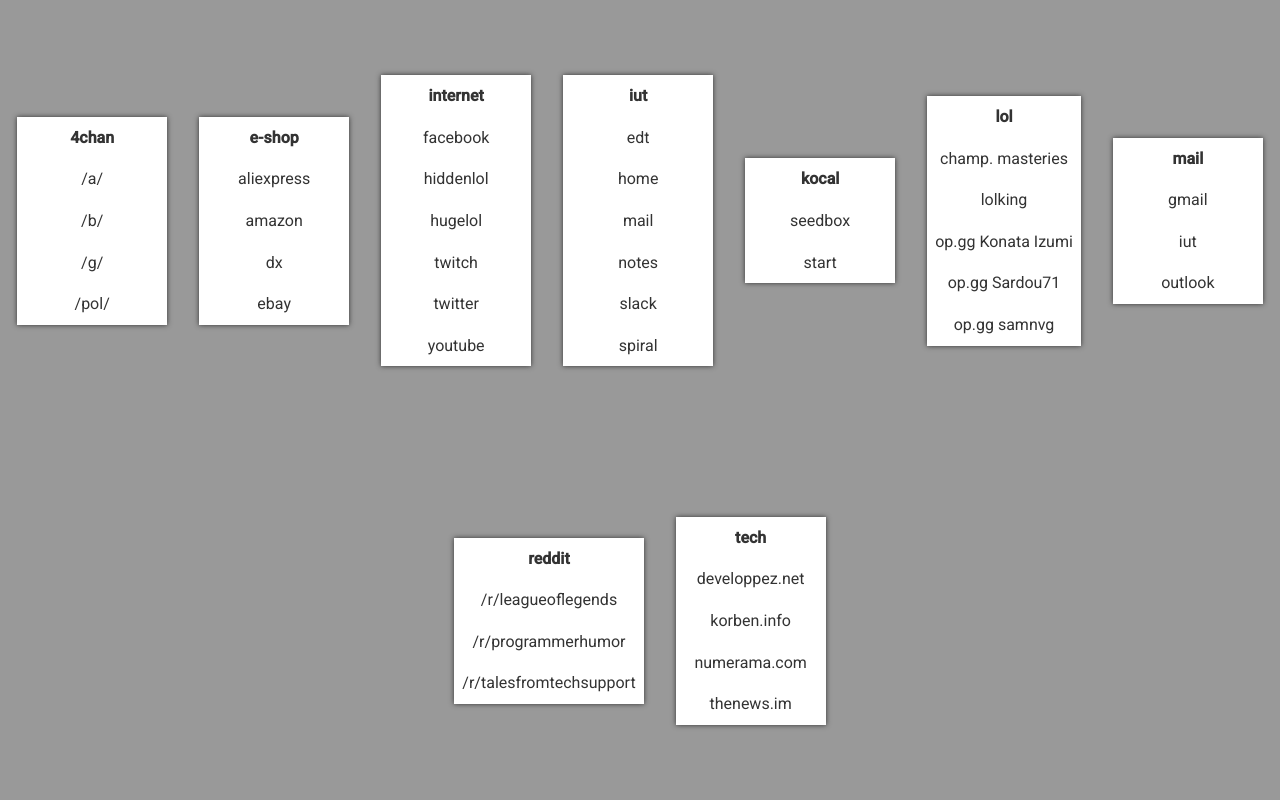
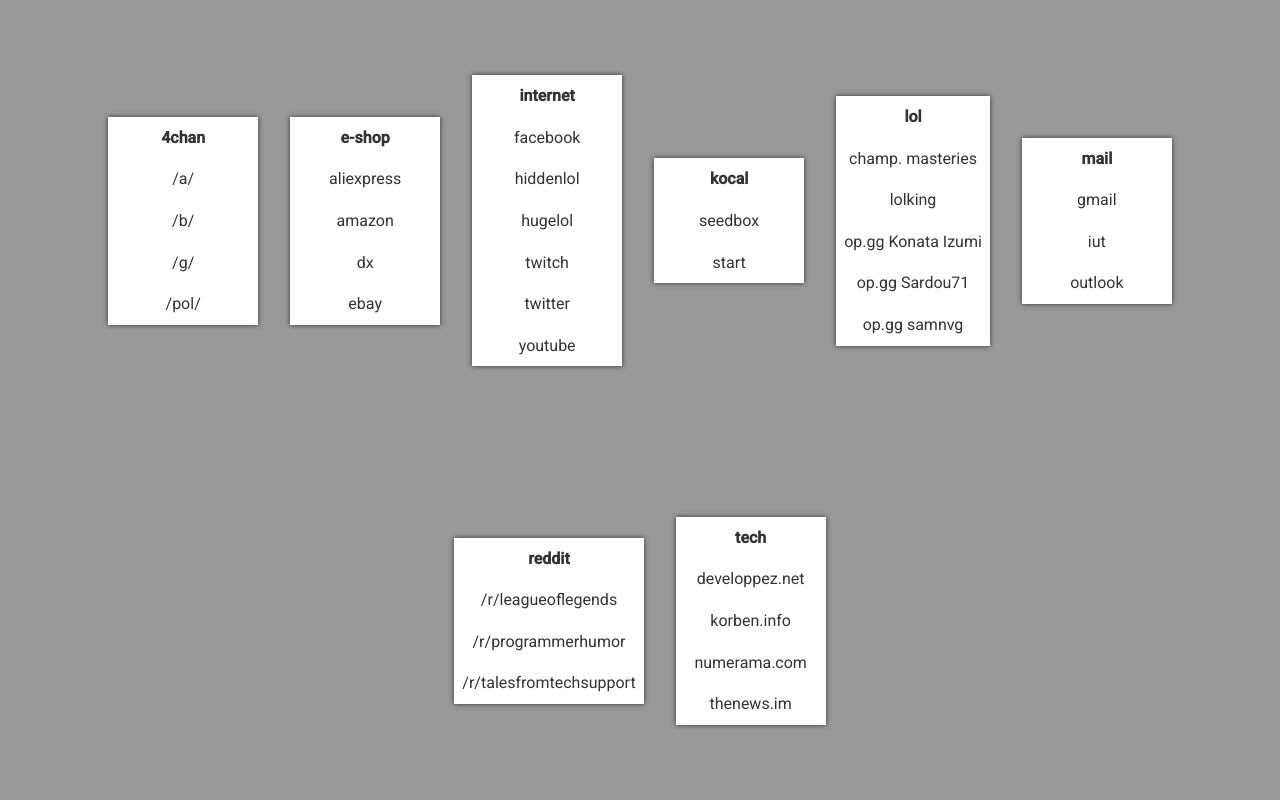
Before and after one commit to Kocal/start.kocal.fr, a PHP site: page / in a window 1280 px wide. Run offline with PHP 8.4, Linux system fonts and the light colour scheme; style sheets or scripts are compiled from the project's sources.

Commit message:
Remove IUT links

```diff
--- a/src/index.php
+++ b/src/index.php
@@ -20,15 +20,6 @@
             'outlook' => 'https://outlook.com',
             'gmail' => 'https://gmail.com',
             'iut' => 'http://accesbv.univ-lyon1.fr/owa'
-        ],
-
-        'iut' => [
-            'home' => 'http://iut.univ-lyon1.fr',
-            'mail' => 'https://accesbv.univ-lyon1.fr/owa',
-            'spiral' => 'http://spiralconnect.univ-lyon1.fr',
-            'edt' => 'http://edt.jordan-martin.fr/bxr',
-            'notes' => 'http://iut.univ-lyon1.fr/campus/espace-etudiant/etudiants-iut-affichage-des-notes-provisoires-737383.kjsp',
-            'slack' => 'https://infobourg.slack.com/messages/general/'
         ],
 
         '4chan' => [
```
